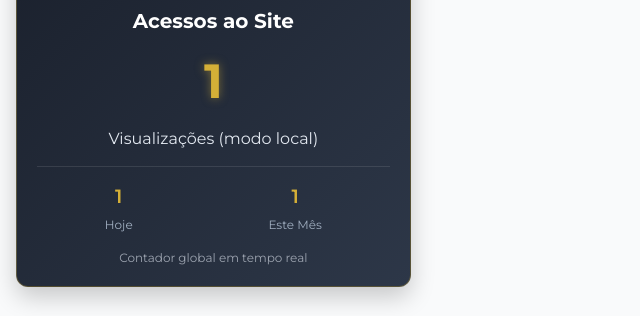
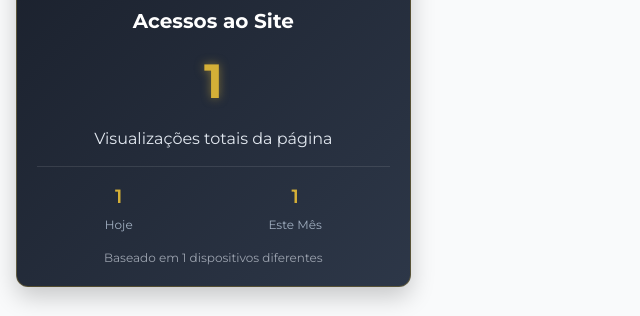
Before and after one commit to Heloisa-Ornelas/Ornelas-Advocacia, a plain HTML site: page index.html in a window 1280 px wide. Shown: the part 2688-3004 px from the top of the page, 0-640 px from the left. Drawn offline with nearby package versions, Linux system fonts and the light colour scheme; no server answers.

Commit message:
Update visitor counter functionality and labels

```diff
--- a/index.html
+++ b/index.html
@@ -358,14 +358,14 @@
                     </div>
                 </div>
 
-                <!-- Contador de Visitantes COM COUNTAPI -->
+                <!-- Contador de Visitantes SIMPLES e FUNCIONAL -->
                 <div class="visitor-counter">
                     <div class="counter-icon">
                         <i class="fas fa-eye"></i>
                     </div>
                     <h3 class="text-xl font-bold text-white mb-2">Acessos ao Site</h3>
                     <div class="counter-number" id="visitor-count">0</div>
-                    <p class="counter-label">Visualizações da nossa página</p>
+                    <p class="counter-label">Visualizações totais da página</p>
 
                     <div class="counter-stats">
                         <div class="stat-item">
@@ -377,7 +377,7 @@
                             <div class="stat-label">Este Mês</div>
                         </div>
                     </div>
-                    <p class="text-xs text-gray-400 mt-4">Contador global em tempo real</p>
+                    <p class="text-xs text-gray-400 mt-4" id="counter-status">Carregando contador...</p>
                 </div>
             </div>
         </div>
@@ -567,129 +567,145 @@
 
     <script>
         // =============================================
-        // CONTADOR GLOBAL COM COUNTAPI (FÁCIL!)
+        // CONTADOR SIMPLES E FUNCIONAL
         // =============================================
         document.addEventListener('DOMContentLoaded', function() {
+            console.log('Iniciando contador de visitas...');
+
             // Função para formatar números
             function formatNumber(num) {
                 return num.toString().replace(/\B(?=(\d{3})+(?!\d))/g, ".");
             }
 
-            // Usar CountAPI para contador GLOBAL
-            async function useCountAPI() {
-                try {
-                    console.log('Usando CountAPI...');
-
-                    // Nome único para seu contador (mude se quiser)
-                    const namespace = 'ornelas-advocacia';
-                    const key = 'visitas-totais';
-
-                    // 1. Registrar a visita (incrementa o contador)
-                    await fetch(`https://api.countapi.xyz/hit/${namespace}/${key}`);
-
-                    // 2. Obter o valor atual do contador
-                    const response = await fetch(`https://api.countapi.xyz/get/${namespace}/${key}`);
-                    const data = await response.json();
-
-                    console.log('Dados CountAPI:', data);
-
-                    // Atualizar o contador principal
-                    if (data && data.value !== undefined) {
-                        document.getElementById('visitor-count').textContent = formatNumber(data.value);
-                        document.getElementById('visitor-count').style.color = '#D4AF37';
-                    }
-
-                    // Para hoje e mês, usamos localStorage (CountAPI não tem esses dados)
-                    updateDailyMonthlyCounters();
-
-                } catch (error) {
-                    console.log('Erro CountAPI, usando contador local:', error);
-                    useLocalCounter();
+            // Gerar um ID único para este dispositivo/navegador
+            function getDeviceId() {
+                let deviceId = localStorage.getItem('deviceId');
+                if (!deviceId) {
+                    // Criar um ID único com timestamp + random
+                    deviceId = 'device_' + Date.now() + '_' + Math.random().toString(36).substr(2, 9);
+                    localStorage.setItem('deviceId', deviceId);
                 }
+                return deviceId;
             }
 
-            // Atualizar contadores diários e mensais (com localStorage)
-            function updateDailyMonthlyCounters() {
-                let dailyData = JSON.parse(localStorage.getItem('ornelasDailyCounter')) || {
-                    today: new Date().toDateString(),
-                    count: 0
-                };
+            // Verificar se esta visita já foi contada hoje
+            function isVisitCountedToday(deviceId) {
+                const today = new Date().toDateString();
+                const lastVisit = localStorage.getItem(`lastVisit_${deviceId}`);
+                return lastVisit === today;
+            }
 
-                let monthlyData = JSON.parse(localStorage.getItem('ornelasMonthlyCounter')) || {
-                    month: new Date().getMonth() + '-' + new Date().getFullYear(),
-                    count: 0
-                };
-
+            // Atualizar contadores
+            function updateCounters() {
+                const deviceId = getDeviceId();
                 const today = new Date().toDateString();
                 const currentMonth = new Date().getMonth() + '-' + new Date().getFullYear();
 
-                // Verificar se é novo dia
-                if (dailyData.today !== today) {
-                    dailyData.today = today;
-                    dailyData.count = 1;
-                } else {
-                    dailyData.count += 1;
+                // ========== CONTADOR TOTAL ==========
+                let totalVisits = parseInt(localStorage.getItem('totalVisits')) || 0;
+                let devices = JSON.parse(localStorage.getItem('devices')) || {};
+
+                // Se este dispositivo já visitou hoje, não contar de novo
+                if (!isVisitCountedToday(deviceId)) {
+                    // Incrementar contador total
+                    totalVisits += 1;
+                    localStorage.setItem('totalVisits', totalVisits);
+
+                    // Registrar esta visita
+                    localStorage.setItem(`lastVisit_${deviceId}`, today);
+
+                    // Registrar dispositivo
+                    if (!devices[deviceId]) {
+                        devices[deviceId] = {
+                            firstVisit: new Date().toISOString(),
+                            visitCount: 0
+                        };
+                    }
+                    devices[deviceId].visitCount = (devices[deviceId].visitCount || 0) + 1;
+                    localStorage.setItem('devices', JSON.stringify(devices));
+
+                    console.log(`Dispositivo ${deviceId} visitou. Total: ${totalVisits}`);
                 }
 
-                // Verificar se é novo mês
-                if (monthlyData.month !== currentMonth) {
-                    monthlyData.month = currentMonth;
-                    monthlyData.count = 1;
-                } else {
-                    monthlyData.count += 1;
+                // ========== CONTADOR HOJE ==========
+                let todayVisits = parseInt(localStorage.getItem(`todayVisits_${today}`)) || 0;
+                // Contar quantos dispositivos diferentes visitaram hoje
+                let todayDevices = 0;
+                for (const id in devices) {
+                    if (localStorage.getItem(`lastVisit_${id}`) === today) {
+                        todayDevices++;
+                    }
                 }
+                todayVisits = todayDevices; // Número de dispositivos únicos hoje
+                localStorage.setItem(`todayVisits_${today}`, todayVisits);
 
-                // Salvar dados
-                localStorage.setItem('ornelasDailyCounter', JSON.stringify(dailyData));
-                localStorage.setItem('ornelasMonthlyCounter', JSON.stringify(monthlyData));
+                // ========== CONTADOR MÊS ==========
+                let monthVisits = parseInt(localStorage.getItem(`monthVisits_${currentMonth}`)) || 0;
+                // Contar dispositivos únicos neste mês
+                let monthDevices = new Set();
+                for (const id in devices) {
+                    const lastVisit = localStorage.getItem(`lastVisit_${id}`);
+                    if (lastVisit) {
+                        const visitDate = new Date(lastVisit);
+                        const visitMonth = visitDate.getMonth() + '-' + visitDate.getFullYear();
+                        if (visitMonth === currentMonth) {
+                            monthDevices.add(id);
+                        }
+                    }
+                }
+                monthVisits = monthDevices.size;
+                localStorage.setItem(`monthVisits_${currentMonth}`, monthVisits);
 
-                // Atualizar na tela
-                document.getElementById('today-count').textContent = formatNumber(dailyData.count);
-                document.getElementById('month-count').textContent = formatNumber(monthlyData.count);
+                // ========== ATUALIZAR TELA ==========
+                document.getElementById('visitor-count').textContent = formatNumber(totalVisits);
+                document.getElementById('today-count').textContent = formatNumber(todayVisits);
+                document.getElementById('month-count').textContent = formatNumber(monthVisits);
+
+                // Atualizar status
+                const deviceCount = Object.keys(devices).length;
+                document.getElementById('counter-status').textContent =
+                    `Baseado em ${deviceCount} dispositivos diferentes`;
+
+                console.log('Contadores atualizados:', {
+                    total: totalVisits,
+                    hoje: todayVisits,
+                    mes: monthVisits,
+                    dispositivos: deviceCount
+                });
+
+                // Animar o número principal
+                animateCounter('visitor-count', totalVisits);
             }
 
-            // Fallback: contador local completo
-            function useLocalCounter() {
-                console.log('Usando contador local...');
-                let visitorData = JSON.parse(localStorage.getItem('ornelasAdvocaciaVisitors')) || {
-                    total: 0,
-                    today: 0,
-                    month: 0,
-                    lastVisitDate: null,
-                    currentMonth: null
-                };
+            // Função para animar o contador
+            function animateCounter(elementId, targetValue) {
+                const element = document.getElementById(elementId);
+                const currentValue = parseInt(element.textContent.replace(/\./g, '')) || 0;
 
-                const now = new Date();
-                const today = now.toDateString();
-                const currentMonth = now.getMonth() + '-' + now.getFullYear();
+                if (currentValue === targetValue) return;
 
-                visitorData.total += 1;
+                const duration = 1000;
+                const steps = 30;
+                const increment = (targetValue - currentValue) / steps;
+                let step = 0;
 
-                if (visitorData.lastVisitDate === today) {
-                    visitorData.today += 1;
-                } else {
-                    visitorData.today = 1;
-                    visitorData.lastVisitDate = today;
-                }
+                const timer = setInterval(() => {
+                    step++;
+                    const newValue = Math.floor(currentValue + (increment * step));
+                    element.textContent = formatNumber(newValue);
 
-                if (visitorData.currentMonth === currentMonth) {
-                    visitorData.month += 1;
-                } else {
-                    visitorData.month = 1;
-                    visitorData.currentMonth = currentMonth;
-                }
-
-                localStorage.setItem('ornelasAdvocaciaVisitors', JSON.stringify(visitorData));
-
-                document.getElementById('visitor-count').textContent = formatNumber(visitorData.total);
-                document.getElementById('today-count').textContent = formatNumber(visitorData.today);
-                document.getElementById('month-count').textContent = formatNumber(visitorData.month);
-
-                document.querySelector('.counter-label').textContent = 'Visualizações (modo local)';
+                    if (step >= steps) {
+                        element.textContent = formatNumber(targetValue);
+                        clearInterval(timer);
+                    }
+                }, duration / steps);
             }
 
             // Iniciar contador
-            useCountAPI();
+            updateCounters();
+
+            // Atualizar contador a cada 10 segundos (para capturar múltiplas abas)
+            setInterval(updateCounters, 10000);
         });
 
         // =============================================
@@ -756,10 +772,10 @@
             // Format phone number (remove non-digits)
             const formattedPhone = contato.replace(/\D/g, '');
 
-            // Construct WhatsApp message - ENVIAR PARA A ADVOGADA
+            // Construct WhatsApp message
             const whatsappMessage = `Olá! Gostaria de solicitar uma certidão!\n\nCidade: ${cidade}\nTipo: ${tipo}\nMeu contato: ${contato}\n\nValor: R$150,00 + despesas postais`;
 
-            // Open WhatsApp da advogada com pre-filled message
+            // Open WhatsApp
             window.open(`https://wa.me/554199978462?text=${encodeURIComponent(whatsappMessage)}`, '_blank');
 
             // Reset form
```
